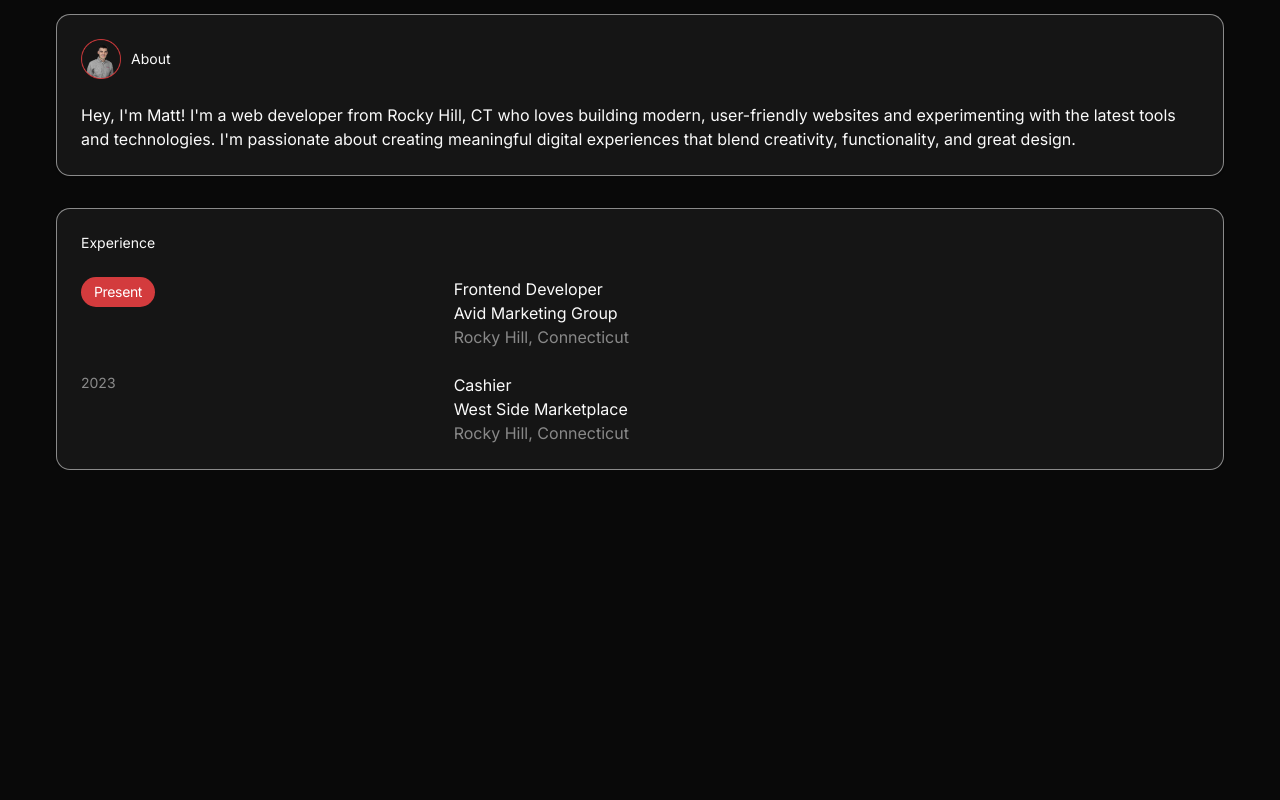
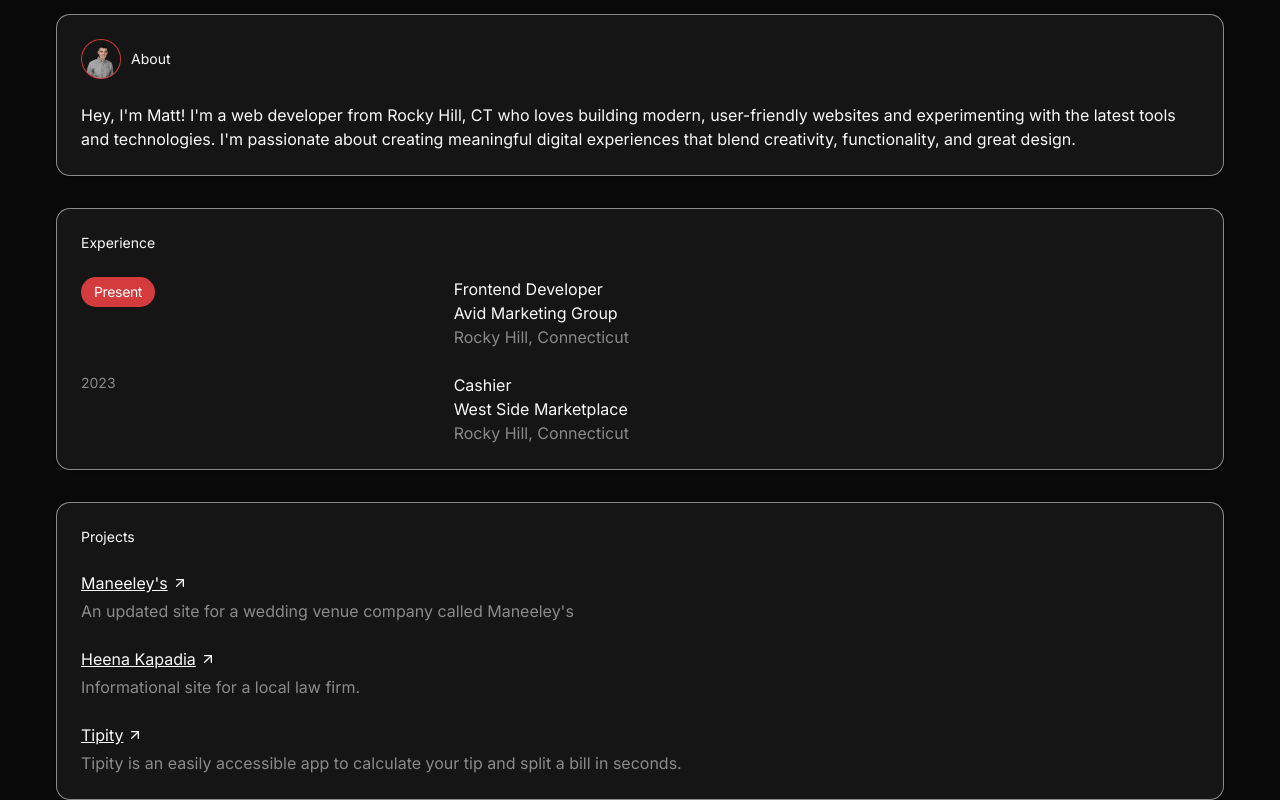
Before and after one commit to PandolfoM/pandolfom, a Next.js app: page / in a window 1280 px wide. Shown: the part 978-1778 px from the top of the page. Before the commit the page ends 1448 px from the top, so only its background shows below. Built offline with nearby package versions, Linux system fonts and the light colour scheme; no server answers.

Commit message:
pull data from CDN

```diff
--- a/app/(home)/page.tsx
+++ b/app/(home)/page.tsx
@@ -3,10 +3,47 @@
 import Hero from "@/components/hero";
 import { Card, CardContent, CardHeader, CardTitle } from "@/components/ui/card";
 import Image from "next/image";
+import { Badge } from "@/components/ui/badge";
+import AppLink from "@/components/link";
+import { useEffect, useState } from "react";
+
 import me from "@/app/assets/me.png";
-import { Badge } from "@/components/ui/badge";
+import backupData from "@/app/assets/data.json";
+
+type DataProps = {
+  about: string;
+  experience: Array<{
+    company: string;
+    role: string;
+    location: string;
+    endYear: string | null;
+  }>;
+  projects: Array<{
+    name: string;
+    description: string;
+    link: string;
+  }>;
+};
 
 export default function Home() {
+  const [data, setData] = useState<DataProps | null>(null);
+  useEffect(() => {
+    const getData = async () => {
+      try {
+        const response = await fetch(
+          "https://wurqoidrztwyxhabvdlf.supabase.co/storage/v1/object/public/mjp-public/Portfolio/portfolio.json"
+        );
+        const result = await response.json();
+        setData(result);
+      } catch (e) {
+        setData(backupData);
+        console.error("Failed to fetch:", e);
+      }
+    };
+
+    getData();
+  }, []);
+
   return (
     <section className="flex flex-col gap-20">
       <div className="flex flex-col h-dvh gap-5 pt-[172px] ">
@@ -22,13 +59,7 @@ export default function Home() {
             </CardTitle>
           </CardHeader>
           <CardContent>
-            <p>
-              Hey, I&apos;m Matt! I&apos;m a web developer from Rocky Hill, CT
-              who loves building modern, user-friendly websites and
-              experimenting with the latest tools and technologies. I&apos;m
-              passionate about creating meaningful digital experiences that
-              blend creativity, functionality, and great design.
-            </p>
+            <p>{data?.about}</p>
           </CardContent>
         </Card>
 
@@ -38,22 +69,36 @@ export default function Home() {
             <CardTitle className="flex items-center">Experience</CardTitle>
           </CardHeader>
           <CardContent className="flex flex-col gap-6">
-            <div className="grid grid-cols-3">
-              <Badge>Present</Badge>
-              <div className="col-span-2">
-                <p>Frontend Developer</p>
-                <p>Avid Marketing Group</p>
-                <p className="opacity-50">Rocky Hill, Connecticut</p>
+            {data?.experience.map((exp, i) => (
+              <div className="grid grid-cols-3" key={i}>
+                {exp.endYear ? (
+                  <p className="text-sm text-white/50">{exp.endYear}</p>
+                ) : (
+                  <Badge>Present</Badge>
+                )}
+
+                <div className="col-span-2">
+                  <p>{exp.role}</p>
+                  <p>{exp.company}</p>
+                  <p className="opacity-50">{exp.location}</p>
+                </div>
               </div>
-            </div>
-            <div className="grid grid-cols-3">
-              <p className="text-sm text-white/50">2023</p>
-              <div className="col-span-2">
-                <p>Cashier</p>
-                <p>West Side Marketplace</p>
-                <p className="opacity-50">Rocky Hill, Connecticut</p>
+            ))}
+          </CardContent>
+        </Card>
+
+        {/* Projects */}
+        <Card>
+          <CardHeader className="flex items-center">
+            <CardTitle className="flex items-center">Projects</CardTitle>
+          </CardHeader>
+          <CardContent className="flex flex-col gap-6">
+            {data?.projects.map((proj, i) => (
+              <div className="flex flex-col gap-1" key={i}>
+                <AppLink href={proj.link}>{proj.name}</AppLink>
+                <p className="text-white/50">{proj.description}</p>
               </div>
-            </div>
+            ))}
           </CardContent>
         </Card>
       </section>
--- /dev/null
+++ b/app/assets/data.json
@@ -0,0 +1,34 @@
+{
+  "about": "Hey, I'm Matt! I'm a web developer from Rocky Hill, CT who loves building modern, user-friendly websites and experimenting with the latest tools and technologies. I'm passionate about creating meaningful digital experiences that blend creativity, functionality, and great design.",
+  "experience": [
+    {
+      "role": "Frontend Developer",
+      "company": "Avid Marketing Group",
+      "location": "Rocky Hill, Connecticut",
+      "endYear": null
+    },
+    {
+      "role": "Cashier",
+      "company": "West Side Marketplace",
+      "location": "Rocky Hill, Connecticut",
+      "endYear": "2023"
+    }
+  ],
+  "projects": [
+    {
+      "name": "Maneeley's",
+      "description": "An updated site for a wedding venue company called Maneeley's",
+      "link": "https://maneeleys.com/"
+    },
+    {
+      "name": "Heena Kapadia",
+      "description": "Informational site for a local law firm.",
+      "link": "https://heenakapadialaw.com/"
+    },
+    {
+      "name": "Tipity",
+      "description": "Tipity is an easily accessible app to calculate your tip and split a bill in seconds.",
+      "link": "https://apps.apple.com/us/app/tipity-tip-calculator/id6444921554"
+    }
+  ]
+}
--- /dev/null
+++ b/components/link.tsx
@@ -0,0 +1,22 @@
+import Link from "next/link";
+import React from "react";
+import { ArrowUpRight } from "lucide-react";
+
+function AppLink({
+  href,
+  children,
+}: {
+  href: string;
+  children: React.ReactNode;
+}) {
+  return (
+    <Link
+      href={href}
+      target="_blank"
+      className="underline hover:no-underline expand-target cursor-none w-fit flex items-center gap-1 h-fit">
+      {children} <ArrowUpRight size={16} />
+    </Link>
+  );
+}
+
+export default AppLink;
```
